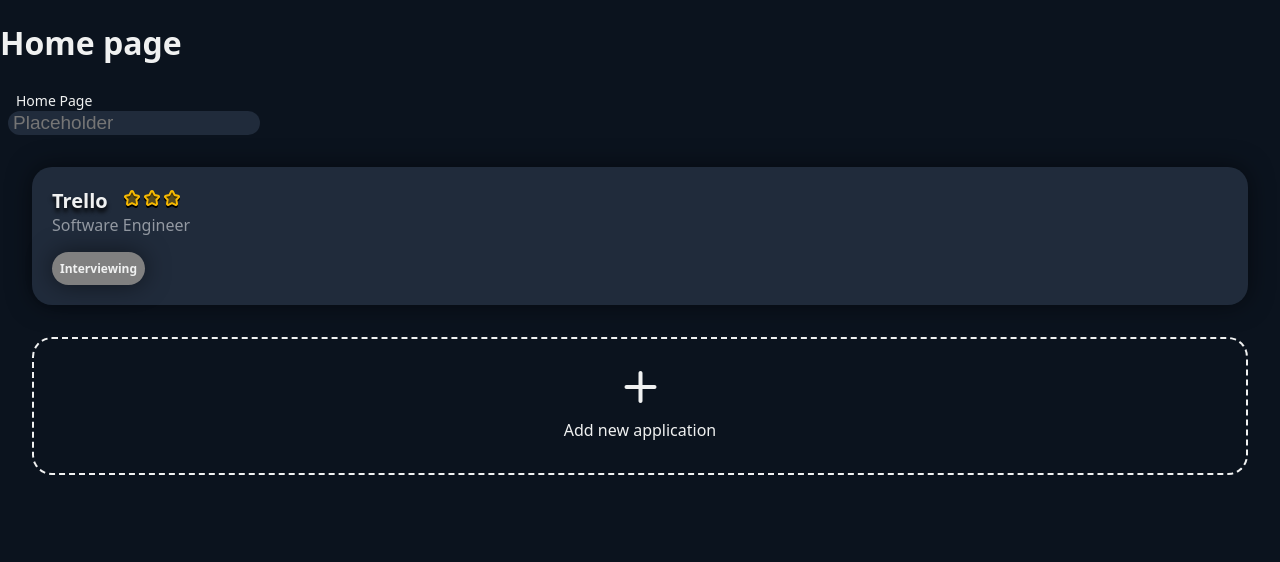
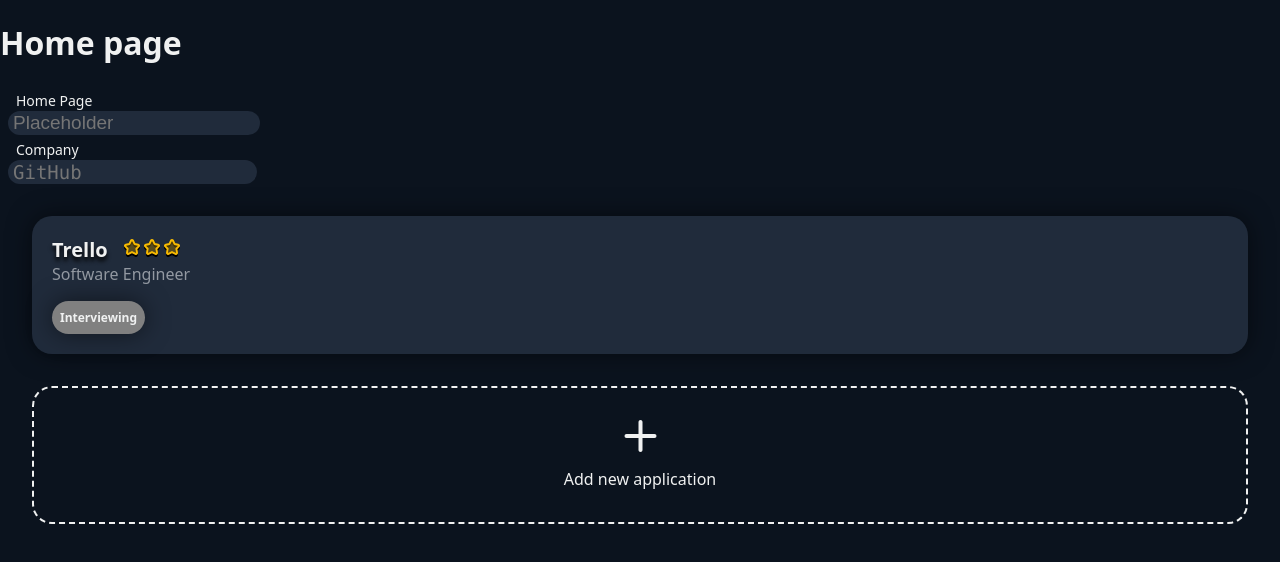
Before and after one commit to Nyakuma101/job-tracker, a React (Create React App) app: page / in a window 1280 px wide. Shown: the top 562 px of the page. Built offline with nearby package versions, Linux system fonts and the light colour scheme.

Commit message:
Company: File Set up with jsx and CSS file

```diff
--- /dev/null
+++ b/src/components/Company/Company.jsx
@@ -0,0 +1,17 @@
+import styles from './Company.module.css';
+
+export default function Company({ text }) {
+  return (
+    <label className={styles.label}>
+      <div className={styles.container}>
+        <div className={styles.text}>{text}</div>
+        <input
+          placeholder={'GitHub'}
+          type="text"
+          name="title__name"
+          className={styles.input}
+        ></input>
+      </div>
+    </label>
+  );
+}
--- /dev/null
+++ b/src/components/Company/Company.module.css
@@ -0,0 +1,22 @@
+.text {
+  font-size: 14px;
+  color: var(--text-primary-color);
+  padding: 5px 1px 1px 1rem;
+  border: none;
+}
+
+.input {
+  background-color: var(--bkg-secondary-color);
+  border-radius: 24px;
+  margin-left: 8px;
+  border: none;
+  color: var(--text-secondary-color);
+  font-size: 19px;
+  padding-left: 5px;
+  border: none;
+  font-family: source-code-pro, Menlo, Monaco, Consolas, 'Courier New', monospace;
+  &:focus {
+    color: var(--text-primary-color);
+    outline: 1px solid var(--text-primary-color);
+  }
+}
--- a/src/pages/Home/Home.jsx
+++ b/src/pages/Home/Home.jsx
@@ -2,12 +2,14 @@ import React from 'react';
 import Card from '../../components/Card/Card';
 import AddCardButton from '../../components/AddCardButton/AddCardButton';
 import ShortTextField from '../../components/ShortTextField/ShortTextField';
+import Company from '../../components/Company/Company';
 
 export default function Home() {
   return (
     <div>
       <h1>Home page</h1>
       <ShortTextField text="Home Page"/>
+      <Company text="Company"/>
       <Card />
       <AddCardButton />
     </div>
```
